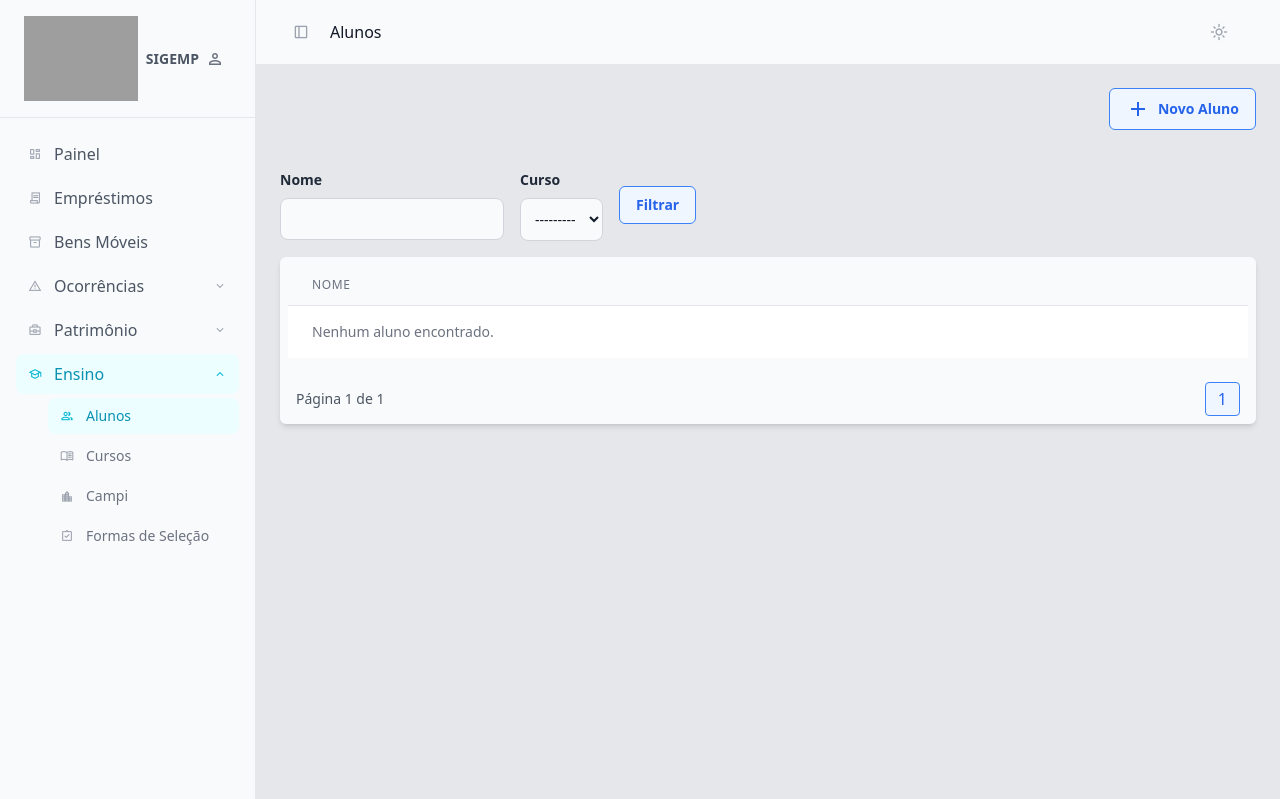
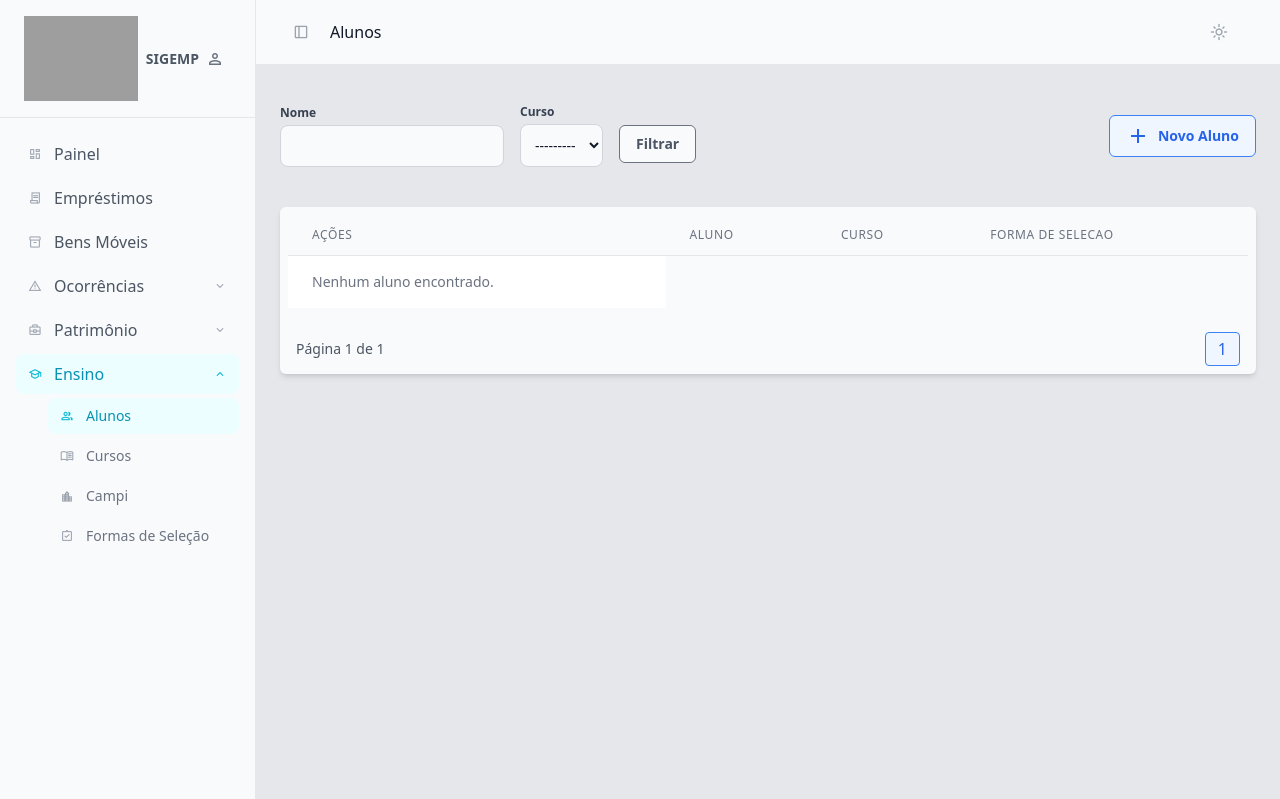
Before and after one commit to kavvata/sigemp, a Django app: page /ensino/aluno/ in a window 1280 px wide. Shown: the top 799 px of the page. Run offline with Django 5.2, Linux system fonts and the light colour scheme; the visitor is signed in with stand-in values (Sample User, id 1); data that the repository does not hold is empty; parts of the project's set-up code (start-up, migrations or seed data) failed here and were passed over; some libraries are stand-ins or nearby versions; grey boxes are pictures that could not be loaded.

Commit message:
feat(aluno-filter): refatorado tela de listagem de alunos

```diff
--- a/ensino/templates/ensino/aluno/aluno_list.html
+++ b/ensino/templates/ensino/aluno/aluno_list.html
@@ -1,5 +1,4 @@
 {% extends "base.html" %}
-{% load widget_tweaks %}
 {% block page_title %}
     Alunos
 {% endblock page_title %}
@@ -15,40 +14,50 @@
         </div>
     {% endif %}
 {% endblock actions %}
+{% block filter_form %}
+    {% include "partials/filter_form.html" %}
+{% endblock filter_form %}
 {% block content %}
-    <form method="get" class="flex flex-row gap-4 py-4">
-        {% for field in filter.visible_fields %}
-            <div class="flex flex-col gap-2">
-                <div class="flex flex-row">
-                    <label class="text-sm font-semibold text-gray-800 dark:text-white"
-                           for="{{ field.id_for_label }}">{{ field.label }}</label>
-                    {% if field.errors %}
-                        <div class="px-2 text-sm font-bold text-red-600 dark:text-red-400">{{ field.errors }}</div>
-                    {% endif %}
-                </div>
-                {% render_field field class="block w-full min-w-0 rounded-lg border border-gray-300 bg-gray-50 p-2.5 text-sm text-gray-900 focus:border-blue-500 focus:ring-blue-500 dark:border-gray-600 dark:bg-gray-700 dark:text-white dark:placeholder-gray-400 dark:focus:border-blue-500 dark:focus:ring-blue-500" %}
-            </div>
-        {% endfor %}
-        <div class="col-span-full mt-4">
-            <button type="submit"
-                    class="cursor-pointer flex items-center gap-2 rounded-md border border-blue-500 bg-blue-50 px-4 py-2 text-sm font-semibold text-blue-600 transition-all duration-300 ease-in-out hover:bg-blue-100 hover:shadow-md hover:ring-2 hover:ring-blue-300 dark:border-blue-400 dark:bg-gray-800 dark:text-blue-300 dark:hover:bg-gray-700 dark:hover:ring-blue-500/40">
-                Filtrar
-            </button>
-        </div>
-    </form>
     <section class="bg-gray-50 dark:bg-gray-900 text-gray-500 dark:text-gray-300 max-w-7xl mx-auto p-2 shadow-md rounded-md">
         <table class="min-w-full divide-y divide-gray-200 dark:divide-gray-700">
             <thead class="">
                 <tr>
-                    <th class="px-6 py-3 text-left text-xs font-medium text-gray-500 dark:text-gray-400 uppercase tracking-wider">Nome</th>
+                    <th class="px-6 py-3 text-left text-xs font-medium text-gray-500 dark:text-gray-400 uppercase tracking-wider">
+                        Ações
+                    </th>
+                    <th class="px-6 py-3 text-left text-xs font-medium text-gray-500 dark:text-gray-400 uppercase tracking-wider">
+                        Aluno
+                    </th>
+                    <th class="px-6 py-3 text-left text-xs font-medium text-gray-500 dark:text-gray-400 uppercase tracking-wider">
+                        Curso
+                    </th>
+                    <th class="px-6 py-3 text-left text-xs font-medium text-gray-500 dark:text-gray-400 uppercase tracking-wider">
+                        Forma de Selecao
+                    </th>
                 </tr>
             </thead>
             <tbody class="bg-white dark:bg-gray-900 divide-y divide-gray-200 dark:divide-gray-700">
                 {% for aluno in lista_alunos %}
                     <tr class="hover:bg-gray-50 dark:hover:bg-gray-800">
                         <td class="px-6 py-4 text-sm text-gray-900 dark:text-gray-100">
-                            <a class="hover:text-blue-500 dark:hover:text-blue-400"
-                               href="{% url 'ensino:editar_aluno' aluno.id %}">{{ aluno.nome }} ({{ aluno.matricula }})</a>
+                            <a href="{% url 'ensino:editar_aluno' aluno.id %}"
+                               class="text-gray-500 hover:text-blue-600 transition-colors duration-200 dark:text-gray-400 dark:hover:text-blue-400"
+                               title="Editar aluno">
+                                <i class="material-symbols-outlined text-lg">edit</i>
+                            </a>
+                        </td>
+                        <td class="px-6 py-4 text-sm text-gray-900 dark:text-gray-100">
+                            <p>
+                                {{ aluno.nome }}
+                                <span class="text-gray-600 dark:text-gray-400 group-hover:text-blue-600 dark:group-hover:text-blue-400">({{ aluno.matricula }})</span>
+                            </p>
+                        </td>
+                        <td class="px-6 py-4 text-sm text-gray-900 dark:text-gray-100">
+                            {{ aluno.curso_nome }}
+                            <span class="text-gray-600 dark:text-gray-400 group-hover:text-blue-600 dark:group-hover:text-blue-400">({{ aluno.campus_sigla }})</span>
+                        </td>
+                        <td class="px-6 py-4 text-sm text-gray-900 dark:text-gray-100">
+                            <p>{{ aluno.forma_selecao_descricao }}</p>
                         </td>
                     </tr>
                 {% empty %}
```
